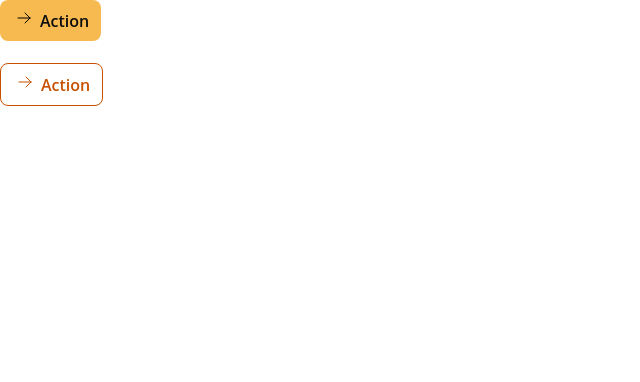
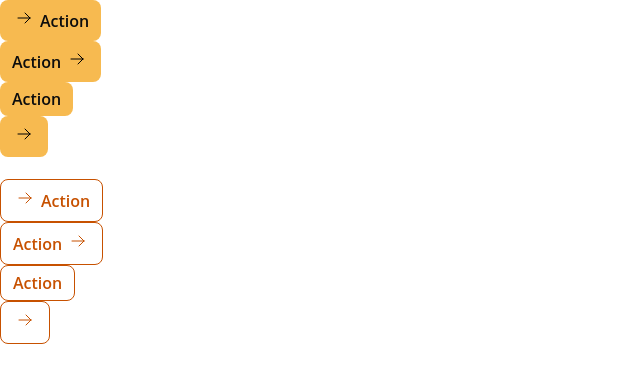
Before and after one commit to Stalloyde/MindLens, a Vue app: page / in a window 1280 px wide. Shown: the top 382 px of the page, without its empty margins (0-640 px from the left). Built offline with nearby package versions, Linux system fonts and the light colour scheme.

Commit message:
Pass in variation props

```diff
--- a/src/App.vue
+++ b/src/App.vue
@@ -3,9 +3,15 @@ import Button from './components/Button.vue'
 </script>
 
 <template>
-  <Button type="primary" />
+  <Button type="primary" content="leftIconText" />
+  <Button type="primary" content="rightIconText" />
+  <Button type="primary" content="text" />
+  <Button type="primary" content="icon" />
   <br />
-  <Button type="secondary" />
+  <Button type="secondary" content="leftIconText" />
+  <Button type="secondary" content="rightIconText" />
+  <Button type="secondary" content="text" />
+  <Button type="secondary" content="icon" />
 </template>
 
 <style scoped></style>
--- a/src/components/Button.vue
+++ b/src/components/Button.vue
@@ -1,16 +1,35 @@
 <script setup>
 import IconPrimary from './icons/arrow-right-primary.svg'
 import IconSecondary from './icons/arrow-right-secondary.svg'
-defineProps(['type'])
+defineProps(['type', 'content'])
 </script>
 
 <template>
-  <button :class="type">
+  <button v-if="content === 'leftIconText'" :class="type">
     <p>
       <img v-if="type === 'primary'" :src="IconPrimary" />
       <img v-else :src="IconSecondary" />
     </p>
     <p>Action</p>
+  </button>
+
+  <button v-if="content === 'rightIconText'" :class="type">
+    <p>Action</p>
+    <p>
+      <img v-if="type === 'primary'" :src="IconPrimary" />
+      <img v-else :src="IconSecondary" />
+    </p>
+  </button>
+
+  <button v-if="content === 'text'" :class="type">
+    <p>Action</p>
+  </button>
+
+  <button v-if="content === 'icon'" :class="type">
+    <p>
+      <img v-if="type === 'primary'" :src="IconPrimary" />
+      <img v-else :src="IconSecondary" />
+    </p>
   </button>
 </template>
 
```
